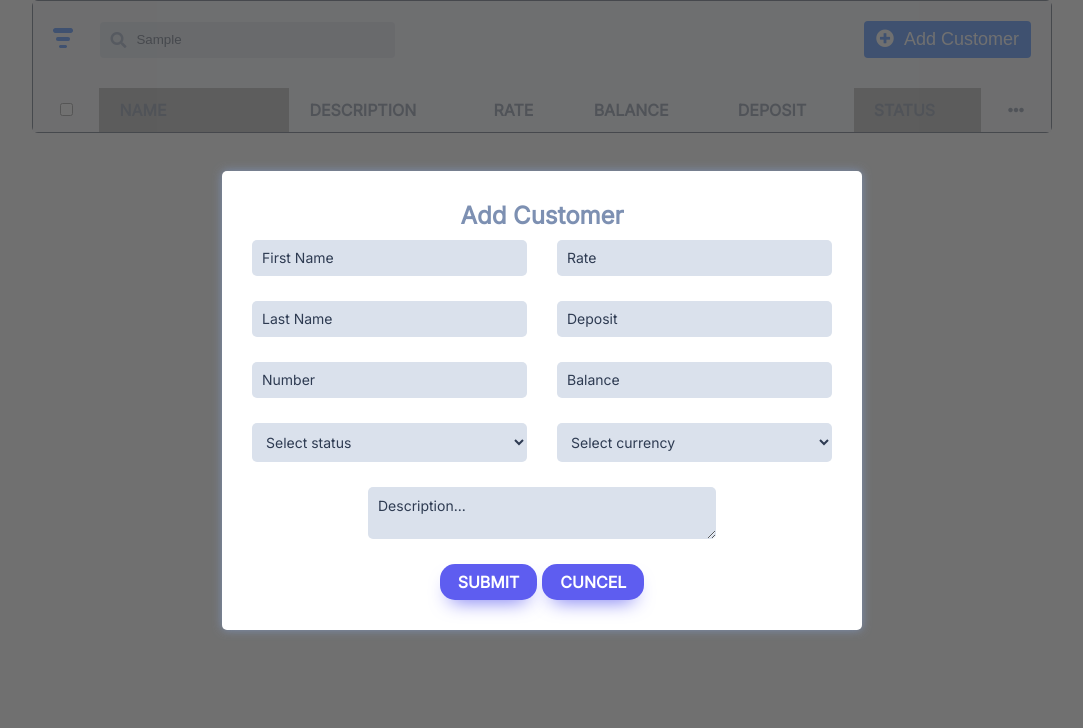
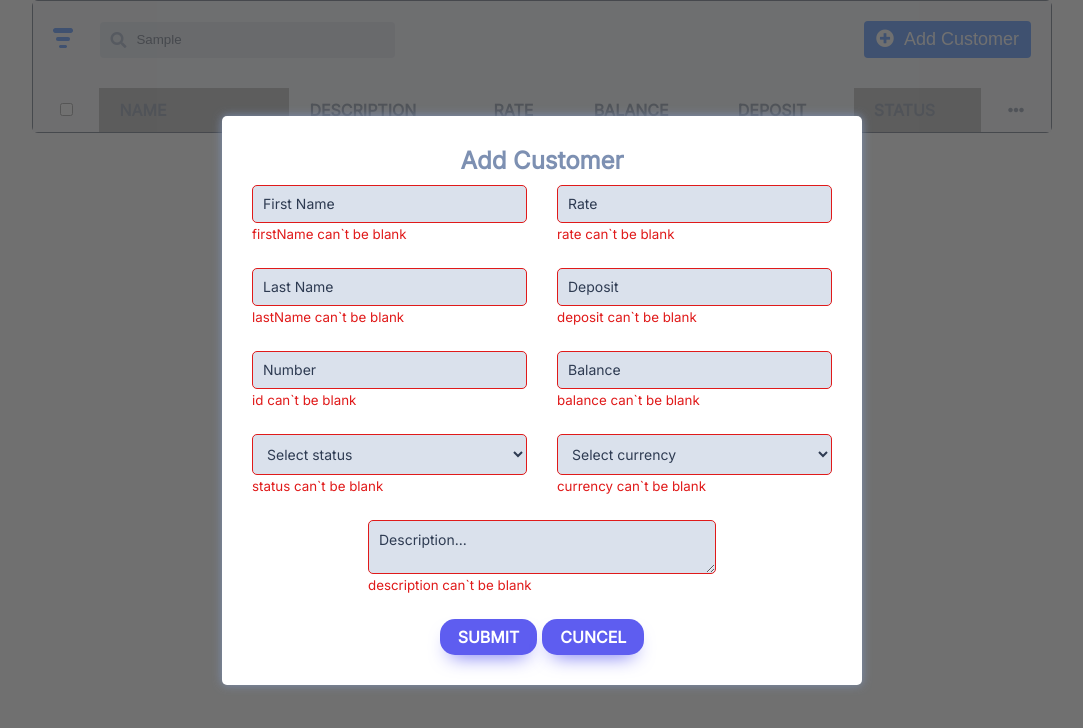
Before and after one commit to younessoudouh/react-data-table, a React (Create React App) app: page / in a window 1280 px wide. Both pictures are taken after typing "Sample" into the empty fields and a click on the button "Add Customer". Shown: the top 728 px of the page, without its empty margins (98-1181 px from the left). Built offline with nearby package versions, Linux system fonts and the light colour scheme; grey boxes are pictures that could not be loaded.

Commit message:
Refactor code

```diff
--- a/src/components/Form/Form.jsx
+++ b/src/components/Form/Form.jsx
@@ -29,25 +29,58 @@ const Form = ({
     inputRef.current.focus();
   }, []);
 
+  useEffect(() => {
+    validateLastName();
+  }, [customerInfo.lastName]);
+
+  useEffect(() => {
+    validateFirstName(customersData);
+  }, [customerInfo.firstName]);
+
+  useEffect(() => {
+    validateNumber(customersData);
+  }, [customerInfo.id]);
+
+  useEffect(() => {
+    validateStatus();
+  }, [customerInfo.status]);
+
+  useEffect(() => {
+    validateCurrency();
+  }, [customerInfo.currency]);
+
+  useEffect(() => {
+    validateRate();
+  }, [customerInfo.rate]);
+
+  useEffect(() => {
+    validateBalance();
+  }, [customerInfo.balance]);
+
+  useEffect(() => {
+    validateDeposit();
+  }, [customerInfo.deposit]);
+
+  useEffect(() => {
+    validateDescription();
+  }, [customerInfo.description]);
+
   const submitHandler = (event) => {
     event.preventDefault();
 
-    let inputsErrors = {};
+    validateFirstName(customersData);
+    validateNumber(customersData);
+    validateLastName()
+    validateRate()
+    validateDeposit()
+    validateBalance()
+    validateStatus()
+    validateCurrency()
+    validateDescription()
 
-    Object.entries(customerInfo).forEach(([inputName, inputValue]) => {
-      if (inputValue.length === 0) {
-        inputsErrors = {
-          ...inputsErrors,
-          [inputName]: inputName + " can`t be blank",
-        };
-      }
-    });
-
-    let isFormValid = Object.values(inputsErrors).every(
+    let isFormValid = Object.values(errors).every(
       (error) => error.length === 0
     );
-
-    setErrors((previous) => ({ ...previous, ...inputsErrors }));
 
     if (isFormValid) {
       localStorage.setItem(
@@ -66,130 +99,57 @@ const Form = ({
     }
   };
 
-  const validateFirstName = (event, customers) => {
-    const { name: inputName, value: inputValue } = event.target;
-
-    if (hasValue(inputValue, inputName)) {
-      setCustomerInfo((previous) => ({
-        ...previous,
-        [inputName]: wordCapitalize(inputValue),
-      }));
-    } else if (checkOnlyLetters(inputValue, inputName, /^[a-zA-Z]*$/)) {
-      setCustomerInfo((previous) => ({
-        ...previous,
-        [inputName]: wordCapitalize(inputValue),
-      }));
-    } else if (isFirstNameExist(inputValue, inputName, customers)) {
-      setCustomerInfo((previous) => ({
-        ...previous,
-        [inputName]: wordCapitalize(inputValue),
-      }));
-    } else {
-      setCustomerInfo((previous) => ({
-        ...previous,
-        [inputName]: wordCapitalize(inputValue),
-      }));
-    }
+  const validateFirstName = (customers) => {
+    if (hasValue(customerInfo.firstName, "firstName")) return;
+    if (checkOnlyLetters(customerInfo.firstName, "firstName", /^[a-zA-Z]*$/))
+      return;
+    isFirstNameExist(customerInfo.firstName, "firstName", customers);
   };
 
-  const validateLastName = (event) => {
-    const { name: inputName, value: inputValue } = event.target;
-
-    if (hasValue(inputValue, inputName)) {
-      setCustomerInfo((previous) => ({
-        ...previous,
-        [inputName]: wordCapitalize(inputValue),
-      }));
-    } else if (checkOnlyLetters(inputValue, inputName, /^[a-zA-Z]*$/)) {
-      setCustomerInfo((previous) => ({
-        ...previous,
-        [inputName]: wordCapitalize(inputValue),
-      }));
-    }
-    setCustomerInfo((previous) => ({
-      ...previous,
-      [inputName]: wordCapitalize(inputValue),
-    }));
+  const validateLastName = () => {
+    if (hasValue(customerInfo.lastName, "lastName")) return;
+    if (checkOnlyLetters(customerInfo.lastName, "lastName", /^[a-zA-Z]*$/));
   };
 
-  const validateNumber = (event, customers) => {
-    const { name: inputName, value: inputValue } = event.target;
-
-    if (hasValue(inputValue, inputName)) {
-      setCustomerInfo((previous) => ({ ...previous, [inputName]: inputValue }));
-    } else if (isNumber(inputValue, inputName)) {
-      setCustomerInfo((previous) => ({ ...previous, [inputName]: inputValue }));
-    } else if (validLength(inputValue, inputName)) {
-      setCustomerInfo((previous) => ({ ...previous, [inputName]: inputValue }));
-    } else if (isNumberExist(inputValue, inputName, customers)) {
-      setCustomerInfo((previous) => ({ ...previous, [inputName]: inputValue }));
-    }
-    setCustomerInfo((previous) => ({ ...previous, [inputName]: inputValue }));
+  const validateNumber = (customers) => {
+    if (hasValue(customerInfo.id, "id")) return;
+    if (isNumber(customerInfo.id, "id")) return;
+    if (validLength(customerInfo.id, "id")) return;
+    isNumberExist(customerInfo.id, "id", customers);
   };
 
-  const validateDeposit = (event) => {
-    const { name: inputName, value: inputValue } = event.target;
-
-    if (hasValue(inputValue, inputName)) {
-      setCustomerInfo((previous) => ({ ...previous, [inputName]: inputValue }));
-    } else if (isNumber(inputValue, inputName)) {
-      setCustomerInfo((previous) => ({ ...previous, [inputName]: inputValue }));
-    }
-    setCustomerInfo((previous) => ({ ...previous, [inputName]: inputValue }));
+  const validateDeposit = () => {
+    if (hasValue(customerInfo.deposit, "deposit")) return;
+    isNumber(customerInfo.deposit, "deposit");
   };
 
-  const validateRate = (event) => {
-    const { name: inputName, value: inputValue } = event.target;
-
-    if (hasValue(inputValue, inputName)) {
-      setCustomerInfo((previous) => ({ ...previous, [inputName]: inputValue }));
-    } else if (isNumber(inputValue, inputName)) {
-      setCustomerInfo((previous) => ({ ...previous, [inputName]: inputValue }));
-    }
-    setCustomerInfo((previous) => ({ ...previous, [inputName]: inputValue }));
+  const validateRate = () => {
+    if (hasValue(customerInfo.rate, "rate")) return;
+    isNumber(customerInfo.rate, "rate");
   };
 
-  const validateBalance = (event) => {
-    const { name: inputName, value: inputValue } = event.target;
-
-    if (hasValue(inputValue, inputName)) {
-      setCustomerInfo((previous) => ({ ...previous, [inputName]: inputValue }));
-    } else if (isNumber(inputValue, inputName)) {
-      setCustomerInfo((previous) => ({ ...previous, [inputName]: inputValue }));
-    }
-    setCustomerInfo((previous) => ({ ...previous, [inputName]: inputValue }));
+  const validateBalance = () => {
+    if (hasValue(customerInfo.balance, "balance")) return;
+    isNumber(customerInfo.balance, "balance");
   };
 
-  const validateCurrency = (event) => {
-    const { name: inputName, value: inputValue } = event.target;
-    if (hasValue(inputValue, inputName)) {
-      setCustomerInfo((previous) => ({ ...previous, [inputName]: inputValue }));
-    }
-    setCustomerInfo((previous) => ({ ...previous, [inputName]: inputValue }));
+  const validateCurrency = () => {
+    hasValue(customerInfo.currency, "currency");
   };
 
-  const validateStatus = (event) => {
-    const { name: inputName, value: inputValue } = event.target;
-
-    if (hasValue(inputValue, inputName)) {
-      setCustomerInfo((previous) => ({ ...previous, [inputName]: inputValue }));
-    }
-    setCustomerInfo((previous) => ({ ...previous, [inputName]: inputValue }));
+  const validateStatus = () => {
+    hasValue(customerInfo.status, "status");
   };
 
-  const validateDescription = (event) => {
-    const { name: inputName, value: inputValue } = event.target;
-
-    if (hasValue(inputValue, inputName)) {
-      setCustomerInfo((previous) => ({ ...previous, [inputName]: inputValue }));
-    } else if (validLength(inputValue, inputName)) {
-      setCustomerInfo((previous) => ({ ...previous, [inputName]: inputValue }));
-    }
-    setCustomerInfo((previous) => ({ ...previous, [inputName]: inputValue }));
+  const validateDescription = () => {
+    if (hasValue(customerInfo.description, "description")) return;
+    validLength(customerInfo.description, "description");
   };
 
   const isNumberExist = (inputValue, inputName, customers) => {
-    let isExist = customers.some((customer) => customer.id === Number(inputValue));
+    let isExist = customers.some(
+      (customer) => customer.id === Number(inputValue)
+    );
     if (isExist) {
       setErrors((previous) => ({
         ...previous,
@@ -288,77 +248,50 @@ const Form = ({
     setAddCustomerOpen(false);
   };
 
+  const handleFormInputChange = (event) => {
+    const { name: inputName, value: inputValue } = event.target;
+    setCustomerInfo((previous) => ({ ...previous, [inputName]: inputValue }));
+  };
+
   return (
     <form className="form" onSubmit={submitHandler}>
       <h2 className="form-header">Add Customer</h2>
       <section className="first-section">
         <FormInput
-          className={
-            !customerInfo.firstName && !errors.firstName
-              ? ""
-              : errors.firstName
-              ? "error"
-              : "success"
-          }
           type="text"
           value={customerInfo.firstName}
           name="firstName"
           placeholder="First Name"
-          changeHandler={(event) => validateFirstName(event, customersData)}
-          blurHandler={(event) => validateFirstName(event, customersData)}
+          changeHandler={(event) => handleFormInputChange(event)}
           isInputValid={customerInfo.firstName && !errors.firstName}
           errorMessage={errors.firstName}
           refer={inputRef}
         />
         <FormInput
-          className={
-            !customerInfo.lastName && !errors.lastName
-              ? ""
-              : errors.lastName
-              ? "error"
-              : "success"
-          }
           type="text"
           name="lastName"
           value={customerInfo.lastName}
           placeholder="Last Name"
-          changeHandler={(event) => validateLastName(event)}
-          blurHandler={(event) => validateLastName(event)}
+          changeHandler={(event) => handleFormInputChange(event)}
           isInputValid={customerInfo.lastName && !errors.lastName}
           errorMessage={errors.lastName}
         />
         <FormInput
-          className={
-            !customerInfo.id && !errors.id
-              ? ""
-              : errors.id
-              ? "error"
-              : "success"
-          }
           type="text"
           name="id"
-          value={customerInfo.number}
+          value={customerInfo.id}
           maxLength="10"
           placeholder="Number"
-          changeHandler={(event) => validateNumber(event, customersData)}
-          blurHandler={(event) => validateNumber(event, customersData)}
+          changeHandler={(event) => handleFormInputChange(event)}
           isInputValid={customerInfo.id && !errors.id}
           errorMessage={errors.id}
         />
         <FormSelect
-          className={
-            !customerInfo.status && !errors.status
-              ? ""
-              : errors.status
-              ? "error"
-              : "success"
-          }
           type="text"
           name="status"
           value={customerInfo.status}
           placeholder="status"
-          changeHandler={(event) => validateStatus(event)}
-          blurHandler={(event) => validateStatus(event)}
+          changeHandler={(event) => handleFormInputChange(event)}
           isInputValid={customerInfo.status && !errors.status}
           errorMessage={errors.status}
           options={["Select status", "active", "inactive"]}
@@ -366,70 +299,38 @@ const Form = ({
       </section>
       <section className="second-section">
         <FormInput
-          className={
-            !customerInfo.rate && !errors.rate
-              ? ""
-              : errors.rate
-              ? "error"
-              : "success"
-          }
           type="text"
           name="rate"
           value={customerInfo.rate}
           placeholder="Rate"
-          changeHandler={(event) => validateRate(event)}
-          blurHandler={(event) => validateRate(event)}
+          changeHandler={(event) => handleFormInputChange(event)}
           isInputValid={customerInfo.rate && !errors.rate}
           errorMessage={errors.rate}
         />
         <FormInput
-          className={
-            !customerInfo.deposit && !errors.deposit
-              ? ""
-              : errors.deposit
-              ? "error"
-              : "success"
-          }
           type="text"
           name="deposit"
           value={customerInfo.deposit}
           placeholder="Deposit"
-          changeHandler={(event) => validateDeposit(event)}
-          blurHandler={(event) => validateDeposit(event)}
+          changeHandler={(event) => handleFormInputChange(event)}
           isInputValid={customerInfo.deposit && !errors.deposit}
           errorMessage={errors.deposit}
         />
         <FormInput
-          className={
-            !customerInfo.balance && !errors.balance
-              ? ""
-              : errors.balance
-              ? "error"
-              : "success"
-          }
           type="text"
           name="balance"
           value={customerInfo.balance}
           placeholder="Balance"
-          changeHandler={(event) => validateBalance(event)}
-          blurHandler={(event) => validateBalance(event)}
+          changeHandler={(event) => handleFormInputChange(event)}
           isInputValid={customerInfo.balance && !errors.balance}
           errorMessage={errors.balance}
         />
         <FormSelect
-          className={
-            !customerInfo.currency && !errors.currency
-              ? ""
-              : errors.currency
-              ? "error"
-              : "success"
-          }
           type="text"
           name="currency"
           value={customerInfo.currency}
           placeholder="Currency"
-          changeHandler={(event) => validateCurrency(event)}
-          blurHandler={(event) => validateCurrency(event)}
+          changeHandler={(event) => handleFormInputChange(event)}
           isInputValid={customerInfo.currency && !errors.currency}
           errorMessage={errors.currency}
           options={["Select currency", "EUR", "INR", "USD"]}
@@ -438,7 +339,8 @@ const Form = ({
       <section className="third-section">
         <div>
           <textarea
-            className={`add-customer-input ${
+            className={`add-customer-input
+              ${
                 !customerInfo.description && !errors.description
                   ? ""
                   : errors.description
@@ -449,14 +351,13 @@ const Form = ({
             rows="2"
             cols="20"
             placeholder="Description..."
-            onChange={(event) => validateDescription(event)}
+            onChange={(event) => handleFormInputChange(event)}
           />
-          {errors.description ? (
-            <InputError errorMessage={errors.description} />
-          ) : null}
           {customerInfo.description && !errors.description ? (
             <i className="fas fa-check-circle"></i>
-          ) : null}
+          ) : (
+            <InputError errorMessage={errors.description} />
+          )}
         </div>
       </section>
       <section className="btn-group">
--- a/src/components/FormInput/FormInput.jsx
+++ b/src/components/FormInput/FormInput.jsx
@@ -23,12 +23,16 @@ const FormInput = ({
         name={name}
         placeholder={placeholder}
         maxLength={maxLength}
-        className={`add-customer-input ${className}`}
+        className={`add-customer-input
+          ${!value && !errorMessage ? "" : errorMessage ? "error" : "success"}`}
         value={value}
         ref={refer}
       />
-      {!isInputValid ? <InputError errorMessage={errorMessage} /> : null}
-      {isInputValid ? <i className="fas fa-check-circle"></i> : null}
+      {isInputValid ? (
+        <i className="fas fa-check-circle"></i>
+      ) : (
+        <InputError errorMessage={errorMessage} />
+      )}
     </div>
   );
 };
--- a/src/components/FormSelect/FormSelect.jsx
+++ b/src/components/FormSelect/FormSelect.jsx
@@ -18,7 +18,8 @@ const FormSelect = ({
         value={value}
         onChange={changeHandler}
         onBlur={blurHandler}
-        className={`add-customer-input ${className}`}
+        className={`add-customer-input
+        ${!value && !errorMessage ? "" : errorMessage ? "error" : "success"}`}
       >
         {options.map((option, index) =>
           index === 0 ? (
@@ -32,8 +33,7 @@ const FormSelect = ({
           )
         )}
       </select>
-      {errorMessage ? <InputError errorMessage={errorMessage} /> : null}
-      {isInputValid ? <i className="fas fa-check-circle"></i> : null}
+      {isInputValid ? <i className="fas fa-check-circle"></i> : <InputError errorMessage={errorMessage} />}
     </div>
   );
 };
```
Lines whose indentation alone changed are shown as unchanged.
